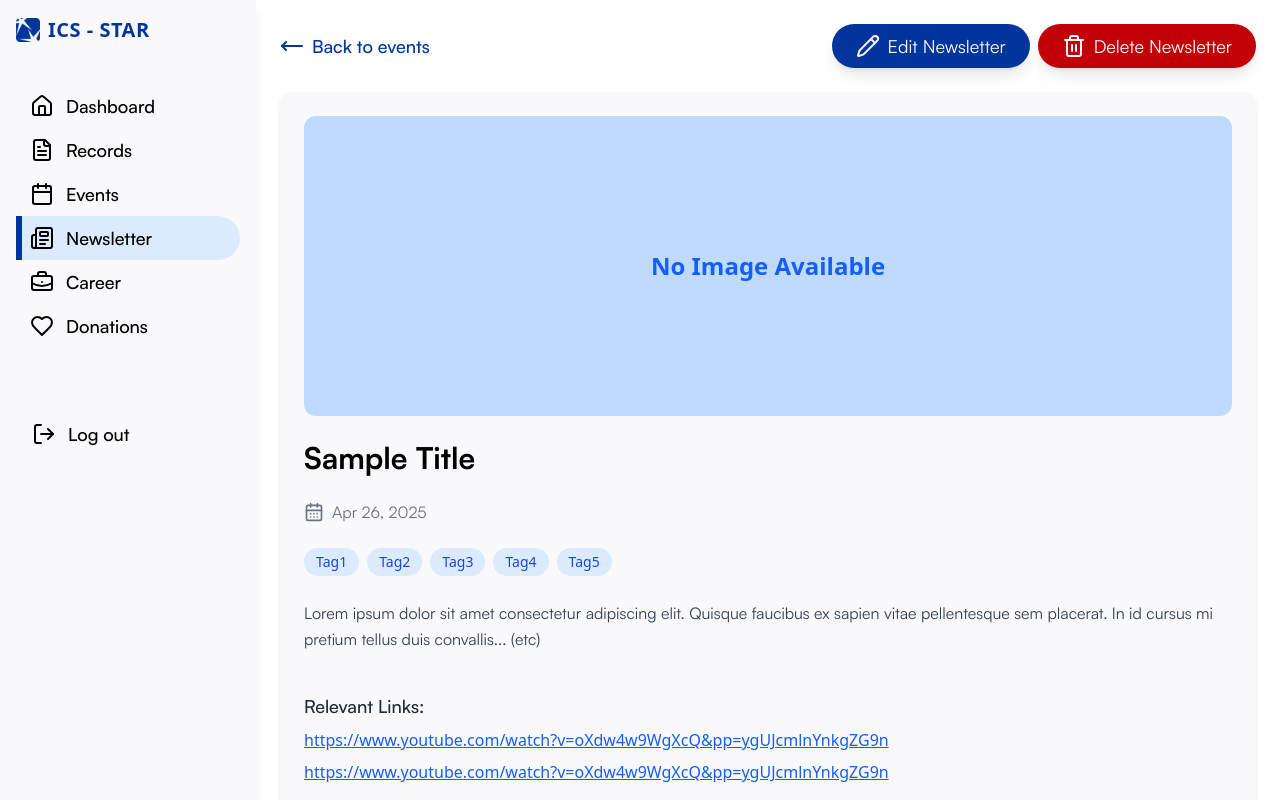
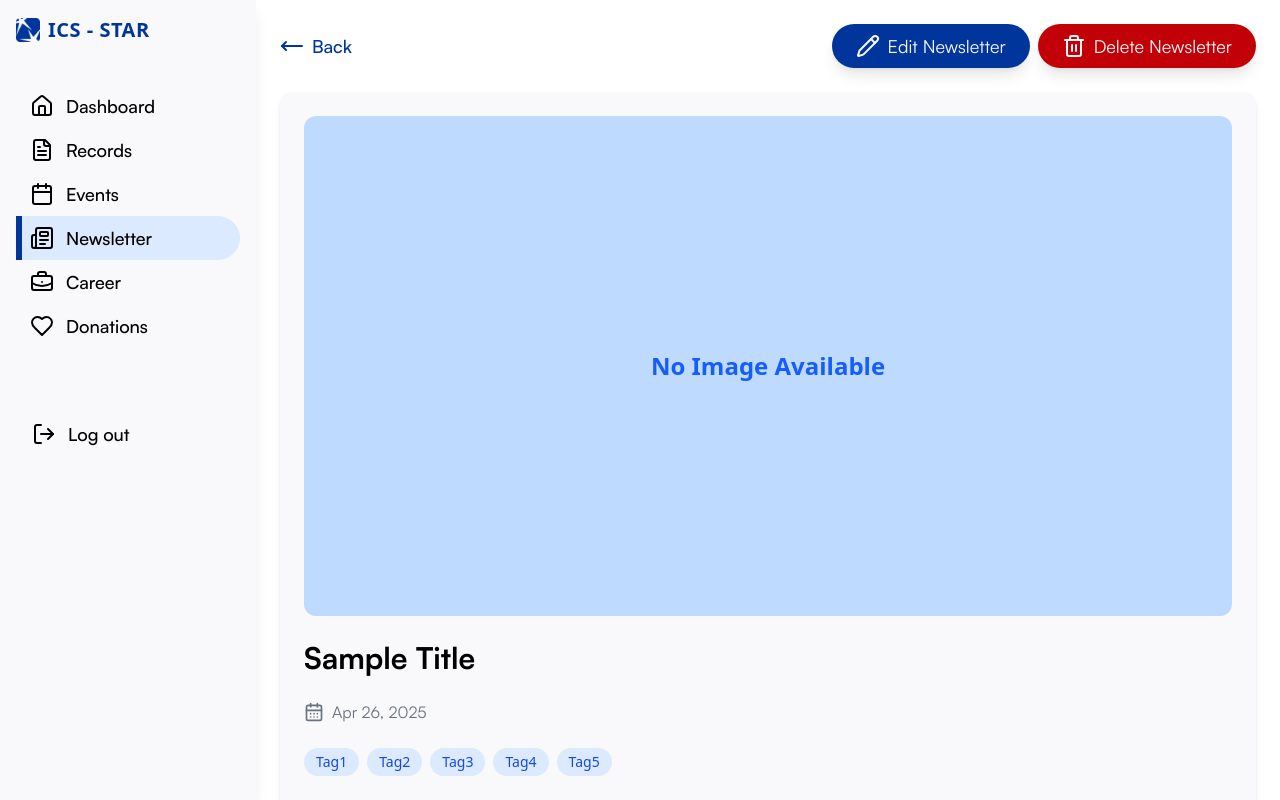
Before and after one commit to cazhiareese/ICS-STAR, a React (Vite) app in the folder app/: page /admin/newsletter/newsletter-details in a window 1280 px wide. Built offline with nearby package versions, Linux system fonts and the light colour scheme; no server answers.

Commit message:
ui: layout adjustment on newsletter details section

```diff
--- a/app/src/RootPages/AdminPages/NewsLetter/AdminNewsletterDetails.jsx
+++ b/app/src/RootPages/AdminPages/NewsLetter/AdminNewsletterDetails.jsx
@@ -37,7 +37,7 @@ function AdminNewsletterDetails() {
           onClick={() => navigate(-1)}
         >
           <MoveLeft className="text-primary" />
-          <p className="text-primary font-satoshi-medium text-lg">Back to events</p>
+          <p className="text-primary font-satoshi-medium text-lg">Back </p>
         </button>
 
         {/* Action Buttons */}
@@ -54,16 +54,17 @@ function AdminNewsletterDetails() {
       </div>
 
       {/* Card */}
-      <div className="bg-white rounded-xl shadow-md p-6 flex flex-col gap-6">
+      <div className="flex justify-center w-full">
+      <div className="bg-white rounded-xl shadow-md p-6 flex flex-col gap-6 w-[1350px] justify">
         {/* Image or Placeholder */}
         {newsletter.image ? (
           <img
             src={newsletter.image}
             alt="Newsletter"
-            className="w-full h-[300px] object-cover rounded-xl"
+            className="w-full h-[500px] object-cover rounded-xl"
           />
         ) : (
-          <div className="w-full h-[300px] bg-blue-200 rounded-xl flex items-center justify-center text-blue-600 font-bold text-2xl">
+          <div className="w-full h-[500px] bg-blue-200 rounded-xl flex items-center justify-center text-blue-600 font-bold text-2xl">
             No Image Available
           </div>
         )}
@@ -111,6 +112,7 @@ function AdminNewsletterDetails() {
           </div>
         )}
       </div>
+      </div>
     </div>
   )
 }
```
